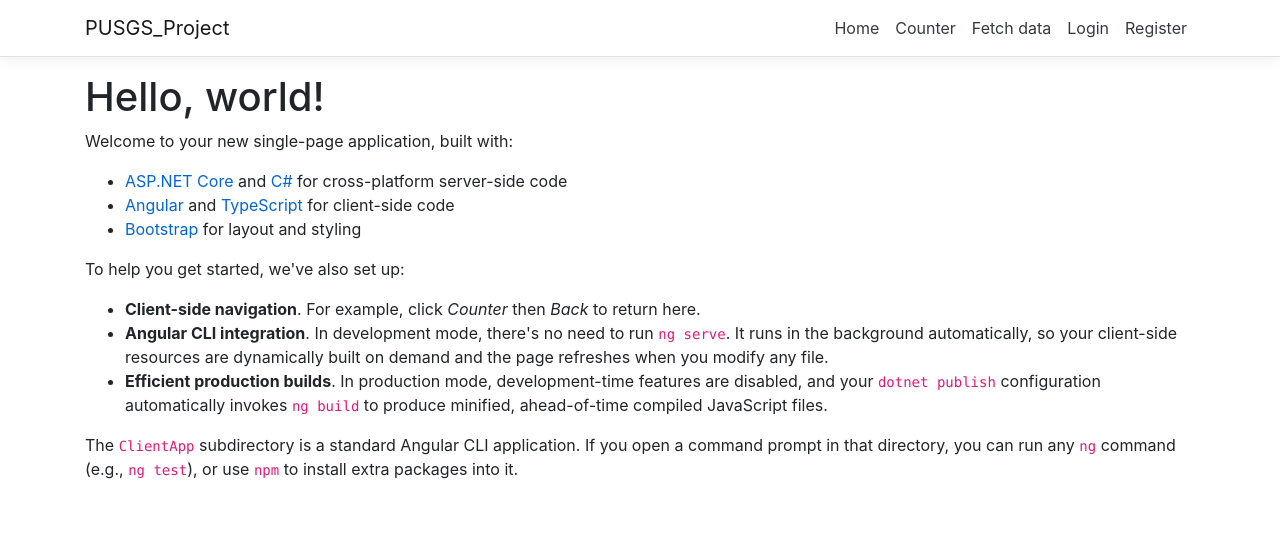
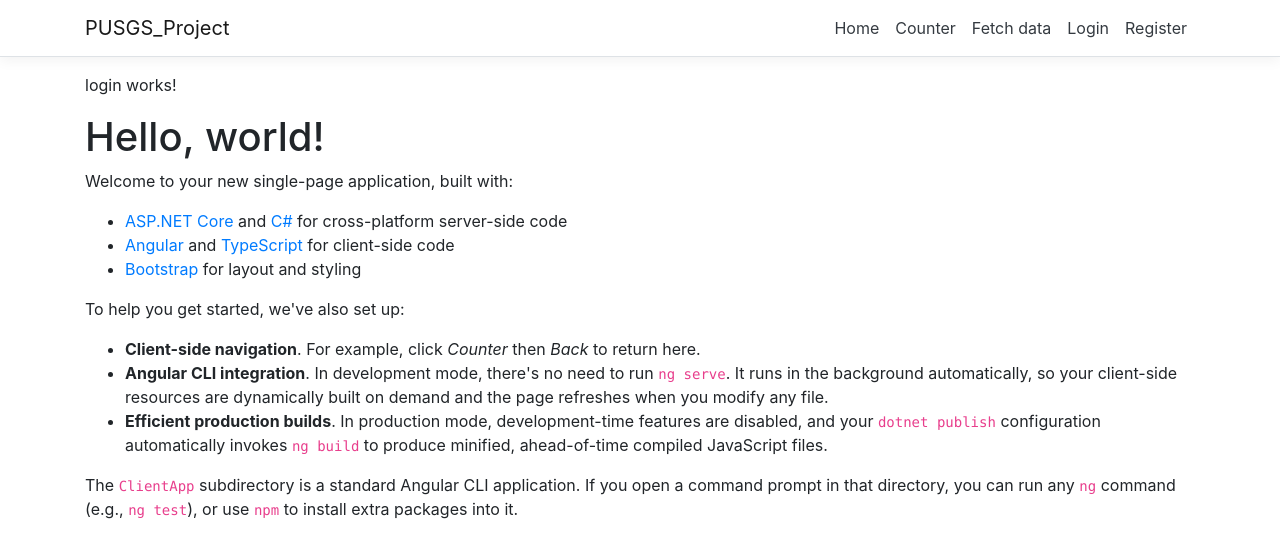
Before and after one commit to SrdjanStankov/Web2_Projekat, an Angular app in the folder PUSGS_Project/PUSGS_Project/ClientApp/: page / in a window 1280 px wide. Shown: the top 558 px of the page. Built offline with nearby package versions, Linux system fonts and the light colour scheme.

Commit message:
shitshow

```diff
--- a/PUSGS_Project/PUSGS_Project/ClientApp/angular.json
+++ b/PUSGS_Project/PUSGS_Project/ClientApp/angular.json
@@ -23,8 +23,8 @@
             "tsConfig": "src/tsconfig.app.json",
             "assets": ["src/assets"],
             "styles": [
-              "node_modules/bootstrap/dist/css/bootstrap.min.css",
-              "src/styles.css"
+              "src/styles.css",
+              "node_modules/bootstrap/dist/css/bootstrap.min.css"
             ],
             "scripts": []
           },
--- a/PUSGS_Project/PUSGS_Project/ClientApp/package.json
+++ b/PUSGS_Project/PUSGS_Project/ClientApp/package.json
@@ -21,9 +21,10 @@
     "@angular/platform-browser-dynamic": "9.1.0",
     "@angular/platform-server": "9.1.0",
     "@angular/router": "9.1.0",
+    "@ng-bootstrap/ng-bootstrap": "^6.0.2",
     "@nguniversal/module-map-ngfactory-loader": "8.1.1",
     "aspnet-prerendering": "^3.0.1",
-    "bootstrap": "^4.3.1",
+    "bootstrap": "^4.4.1",
     "core-js": "^3.3.3",
     "jquery": "3.4.1",
     "oidc-client": "^1.9.1",
--- a/PUSGS_Project/PUSGS_Project/ClientApp/src/app/app.component.html
+++ b/PUSGS_Project/PUSGS_Project/ClientApp/src/app/app.component.html
@@ -1,6 +1,7 @@
 <body>
   <app-nav-menu></app-nav-menu>
   <div class="container">
+    <app-login></app-login>
     <router-outlet></router-outlet>
   </div>
 </body>
--- a/PUSGS_Project/PUSGS_Project/ClientApp/src/app/app.module.ts
+++ b/PUSGS_Project/PUSGS_Project/ClientApp/src/app/app.module.ts
@@ -3,6 +3,7 @@
 import { FormsModule } from '@angular/forms';
 import { HttpClientModule, HTTP_INTERCEPTORS } from '@angular/common/http';
 import { RouterModule } from '@angular/router';
+//import { NgbModule } from '@ng-bootstrap/ng-bootstrap';
 
 import { AppComponent } from './app.component';
 import { NavMenuComponent } from './nav-menu/nav-menu.component';
@@ -32,7 +33,8 @@
       { path: 'login', component: LoginComponent },
       { path: 'register', component: RegisterComponent },
       { path: 'fetch-data', component: FetchDataComponent },
-    ])
+    ])//,
+  //  NgbModule
   ],
   providers: [],
   bootstrap: [AppComponent]
--- a/PUSGS_Project/PUSGS_Project/ClientApp/src/app/login/login.component.html
+++ b/PUSGS_Project/PUSGS_Project/ClientApp/src/app/login/login.component.html
@@ -1,10 +1,10 @@
 <p>login works!</p>
 
 
-<form #login="ngForm" (ngSubmit)="onClickSubmit(login.value)">
+<!--<form #login="ngForm" (ngSubmit)="onClickSubmit(login.value)">
   <input type="text" name="email" placeholder="email" ngModel>
   <br />
   <input type="password" name="password" placeholder="password" ngModel>
   <br />
   <input type="submit" value="login">
-</form>
+</form>-->
```
Also changed, not shown: PUSGS_Project/PUSGS_Project/ClientApp/src/app/app.component.css (added), 1 other file (tests, documents, lock files or other folders).
